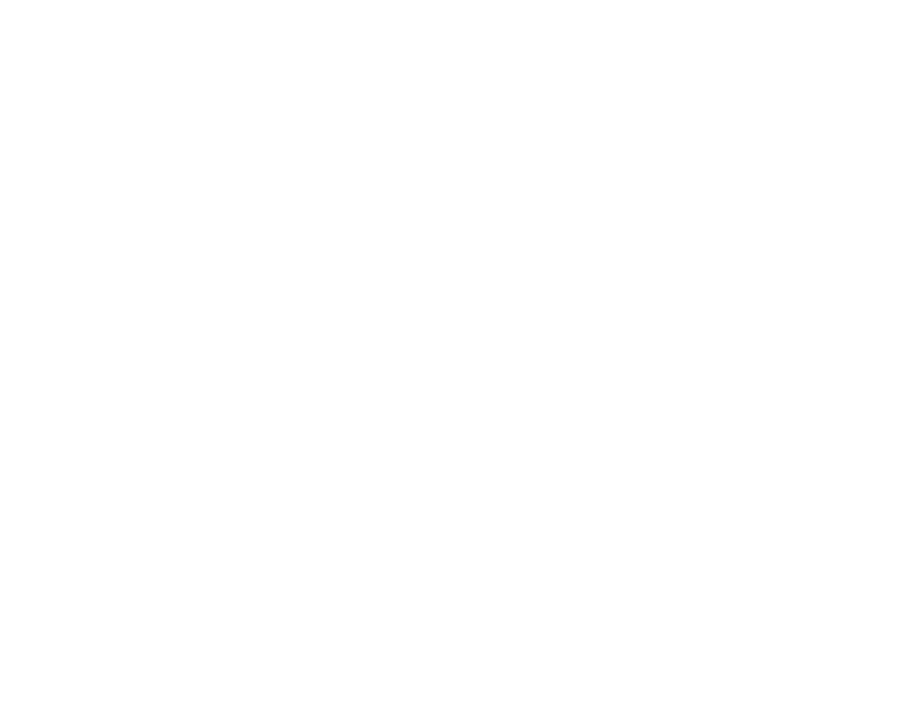
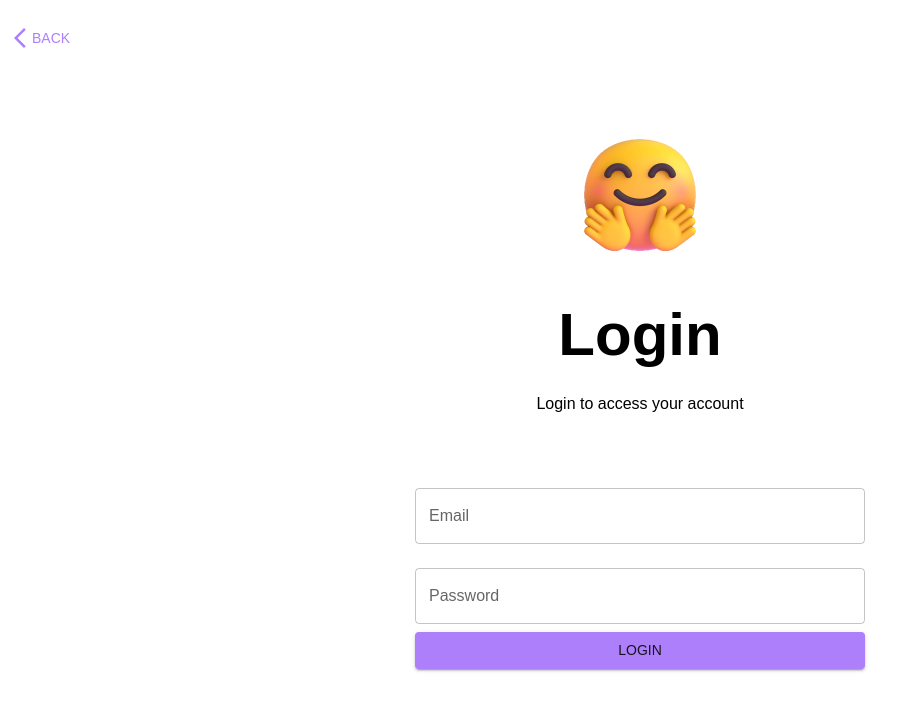
Before and after one commit to anirudhgray/mood-harbour-frontend, a React (Vite) app: page /login in a window 1280 px wide. Before the commit this address had no page. Shown: the top 710 px of the page, without its empty margins (0-914 px from the left). Built offline with nearby package versions, Linux system fonts and the light colour scheme.

Commit message:
feat: implement login register page

```diff
--- a/package.json
+++ b/package.json
@@ -15,9 +15,11 @@
     "@fontsource/roboto": "^5.0.12",
     "@mui/icons-material": "^5.15.13",
     "@mui/material": "^5.15.13",
+    "axios": "^1.6.8",
     "react": "^18.2.0",
     "react-dom": "^18.2.0",
-    "react-router-dom": "^6.22.3"
+    "react-router-dom": "^6.22.3",
+    "react-toastify": "^10.0.5"
   },
   "devDependencies": {
     "@types/react": "^18.2.64",
--- a/src/App.tsx
+++ b/src/App.tsx
@@ -1,12 +1,24 @@
 import { BrowserRouter as Router, Routes, Route } from 'react-router-dom';
 import HomePage from './pages/HomePage';
+import LoginPage from './pages/Login';
+import RegisterPage from './pages/Register';
+import Dashboard from './pages/Dashboard';
+import { ToastContainer } from 'react-toastify';
+import 'react-toastify/dist/ReactToastify.css';
+import GuardedRoute from './components/GuardRoute';
 
 function App() {
   return (
     <Router>
       <Routes>
         <Route path="/" element={<HomePage />} />
+        <Route path="/login" element={<LoginPage />} />
+        <Route path="/register" element={<RegisterPage />} />
+        <Route path="/dashboard" element={<GuardedRoute />}>
+          <Route path="/dashboard" element={<Dashboard />} />
+        </Route>
       </Routes>
+      <ToastContainer theme="colored" position="bottom-right" />
     </Router>
   );
 }
--- /dev/null
+++ b/src/axios.ts
@@ -0,0 +1,7 @@
+import axios from 'axios';
+
+const instance = axios.create({
+  baseURL: 'http://localhost:8000/v1', // replace with your base URL
+});
+
+export default instance;
--- /dev/null
+++ b/src/components/GuardRoute.tsx
@@ -0,0 +1,8 @@
+import { Navigate, Outlet } from 'react-router-dom';
+
+const GuardedRoute = () => {
+  const auth = localStorage.getItem('token');
+  return auth ? <Outlet /> : <Navigate to="/" />;
+};
+
+export default GuardedRoute;
--- /dev/null
+++ b/src/pages/Dashboard.tsx
@@ -0,0 +1,3 @@
+export default function Dashboard() {
+  return <div>Hey, {localStorage.getItem('name')}</div>;
+}
--- a/src/pages/HomePage.tsx
+++ b/src/pages/HomePage.tsx
@@ -11,6 +11,7 @@
 import LoginImage from '../assets/huggingface.svg';
 import RegisterImage from '../assets/stareyes.svg';
 import Footer from '../components/Footer';
+import { Link } from 'react-router-dom';
 
 const FeatureList = styled('ul')`
   list-style-type: none;
@@ -78,6 +79,7 @@
           mt={4}
           mb={4}
         >
+          <Link to="/login">
             <Button
               variant="contained"
               color="primary"
@@ -97,6 +99,8 @@
                 Login
               </Typography>
             </Button>
+          </Link>
+          <Link to="/register">
             <Button
               variant="contained"
               color="secondary"
@@ -114,6 +118,7 @@
                 Register
               </Typography>
             </Button>
+          </Link>
         </Box>
       </Container>
       <Footer />
--- /dev/null
+++ b/src/pages/Login.tsx
@@ -0,0 +1,110 @@
+import React, { useState } from 'react';
+import {
+  Box,
+  Button,
+  Container,
+  TextField,
+  Typography,
+  CircularProgress,
+} from '@mui/material';
+import LoginImage from '../assets/huggingface.svg';
+import { useNavigate } from 'react-router-dom';
+import { ArrowBackIosNew } from '@mui/icons-material';
+import axios from '../axios';
+import { toast } from 'react-toastify';
+
+const LoginPage = () => {
+  const navigate = useNavigate();
+  const [loading, setLoading] = useState(false);
+  const [email, setEmail] = useState('');
+  const [password, setPassword] = useState('');
+
+  const handleLogin = async (event: React.FormEvent) => {
+    event.preventDefault();
+    setLoading(true);
+    try {
+      const res = await axios.post('/auth/login', { email, password });
+      console.log(res.data);
+      localStorage.setItem('token', res.data.token);
+      localStorage.setItem('admin', res.data.user.Admin);
+      localStorage.setItem('name', res.data.user.Name);
+      localStorage.setItem('userid', res.data.user.ID);
+      toast.success('Logged in successfully!');
+      navigate('/dashboard');
+    } catch (error: any) {
+      console.error(error);
+      toast.error(error.response.data.message);
+    } finally {
+      setLoading(false);
+    }
+  };
+
+  return (
+    <Container>
+      <Button
+        variant="text"
+        color="primary"
+        onClick={() => {
+          navigate('/');
+        }}
+        className="!absolute p-8 top-5 left-0"
+      >
+        <ArrowBackIosNew /> Back
+      </Button>
+      <Box
+        display="flex"
+        flexDirection="column"
+        alignItems="center"
+        justifyContent="center"
+        minHeight="100vh"
+      >
+        <img className="w-32 mb-10" src={LoginImage} alt="Login" />
+        <Typography fontWeight={700} variant="h2" gutterBottom>
+          Login
+        </Typography>
+        <Box mb={4}>
+          <Typography variant="body1" textAlign="center">
+            Login to access your account
+          </Typography>
+        </Box>
+        <Box
+          component="form"
+          width="100%"
+          maxWidth={450}
+          mt={3}
+          onSubmit={handleLogin}
+        >
+          <TextField
+            label="Email"
+            type="email"
+            variant="outlined"
+            fullWidth
+            margin="normal"
+            value={email}
+            onChange={(e) => setEmail(e.target.value)}
+          />
+          <TextField
+            label="Password"
+            type="password"
+            variant="outlined"
+            fullWidth
+            margin="normal"
+            value={password}
+            onChange={(e) => setPassword(e.target.value)}
+          />
+          <Button
+            type="submit"
+            variant="contained"
+            color="primary"
+            fullWidth
+            disabled={loading}
+          >
+            {loading ? <CircularProgress size={24} /> : 'Login'}
+          </Button>
+        </Box>
+      </Box>
+    </Container>
+  );
+};
+
+export default LoginPage;
--- /dev/null
+++ b/src/pages/Register.tsx
@@ -0,0 +1,74 @@
+import { Box, Button, Container, TextField, Typography } from '@mui/material';
+import RegisterImage from '../assets/stareyes.svg';
+import { useNavigate } from 'react-router-dom';
+import { ArrowBackIosNew } from '@mui/icons-material';
+
+const RegisterPage = () => {
+  const navigate = useNavigate();
+  return (
+    <Container>
+      {/* top left back button */}
+      <Button
+        variant="text"
+        color="primary"
+        onClick={() => {
+          navigate('/');
+        }}
+        className="!absolute p-8 top-5 left-0"
+      >
+        <ArrowBackIosNew /> Back
+      </Button>
+      <Box
+        display="flex"
+        flexDirection="column"
+        alignItems="center"
+        justifyContent="center"
+        minHeight="100vh"
+      >
+        <img className="w-32 mb-10" src={RegisterImage} alt="Register" />
+        <Typography fontWeight={700} variant="h2" gutterBottom>
+          Register
+        </Typography>
+        <Box mb={4}>
+          <Typography variant="body1" textAlign="center">
+            Register now to start logging your mood
+          </Typography>
+        </Box>
+        <Box component="form" width="100%" maxWidth={450} mt={3}>
+          <TextField
+            label="Name"
+            variant="outlined"
+            fullWidth
+            margin="normal"
+          />
+          <TextField
+            label="Email"
+            type="email"
+            variant="outlined"
+            fullWidth
+            margin="normal"
+          />
+          <TextField
+            label="Password"
+            type="password"
+            variant="outlined"
+            fullWidth
+            margin="normal"
+          />
+          <TextField
+            label="Repeat Password"
+            type="password"
+            variant="outlined"
+            fullWidth
+            margin="normal"
+          />
+          <Button type="submit" variant="contained" color="primary" fullWidth>
+            Register
+          </Button>
+        </Box>
+      </Box>
+    </Container>
+  );
+};
+
+export default RegisterPage;
```
Also changed, not shown: 1 other file (tests, documents, lock files or other folders). Lines whose indentation alone changed are shown as unchanged.
